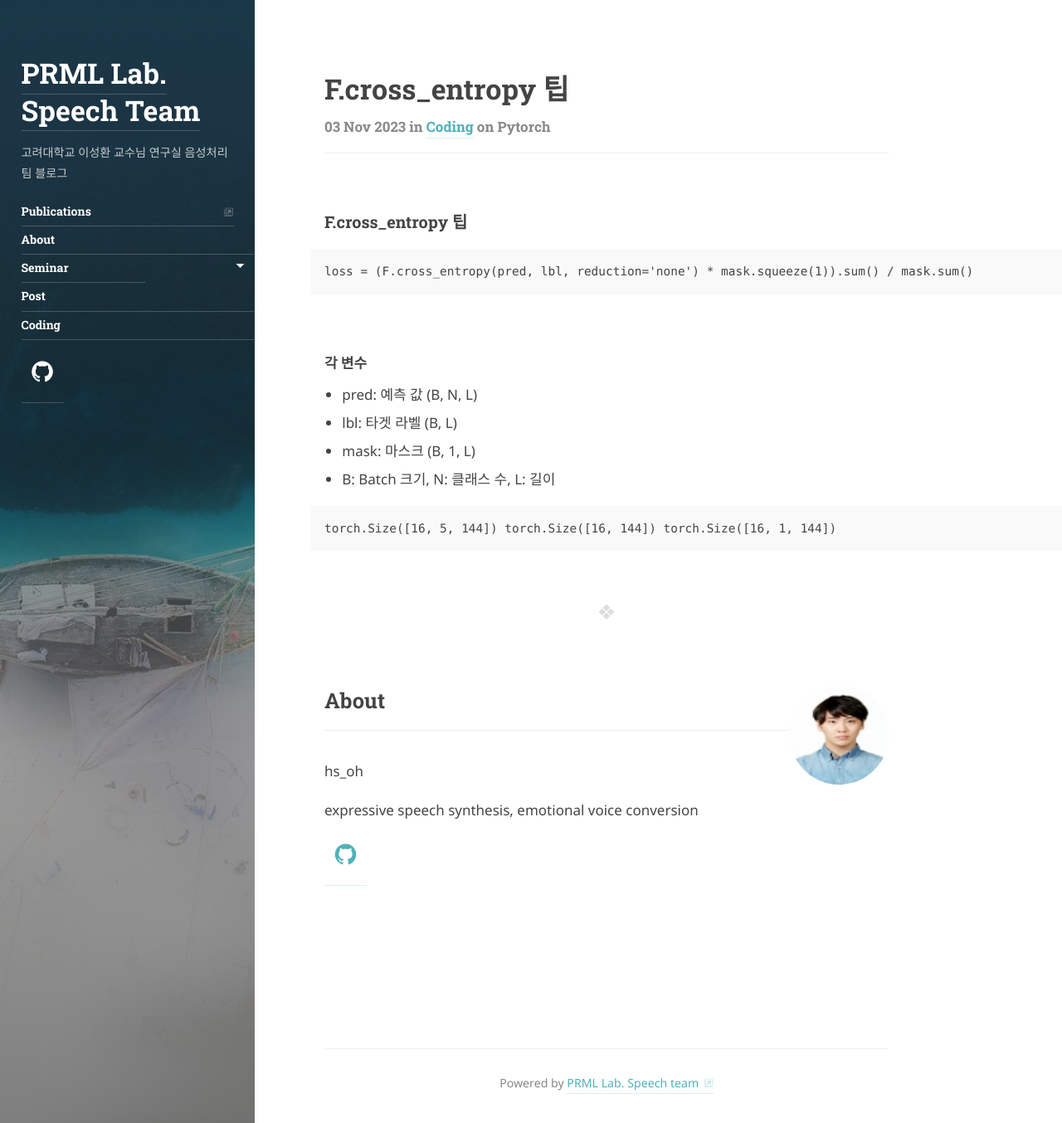
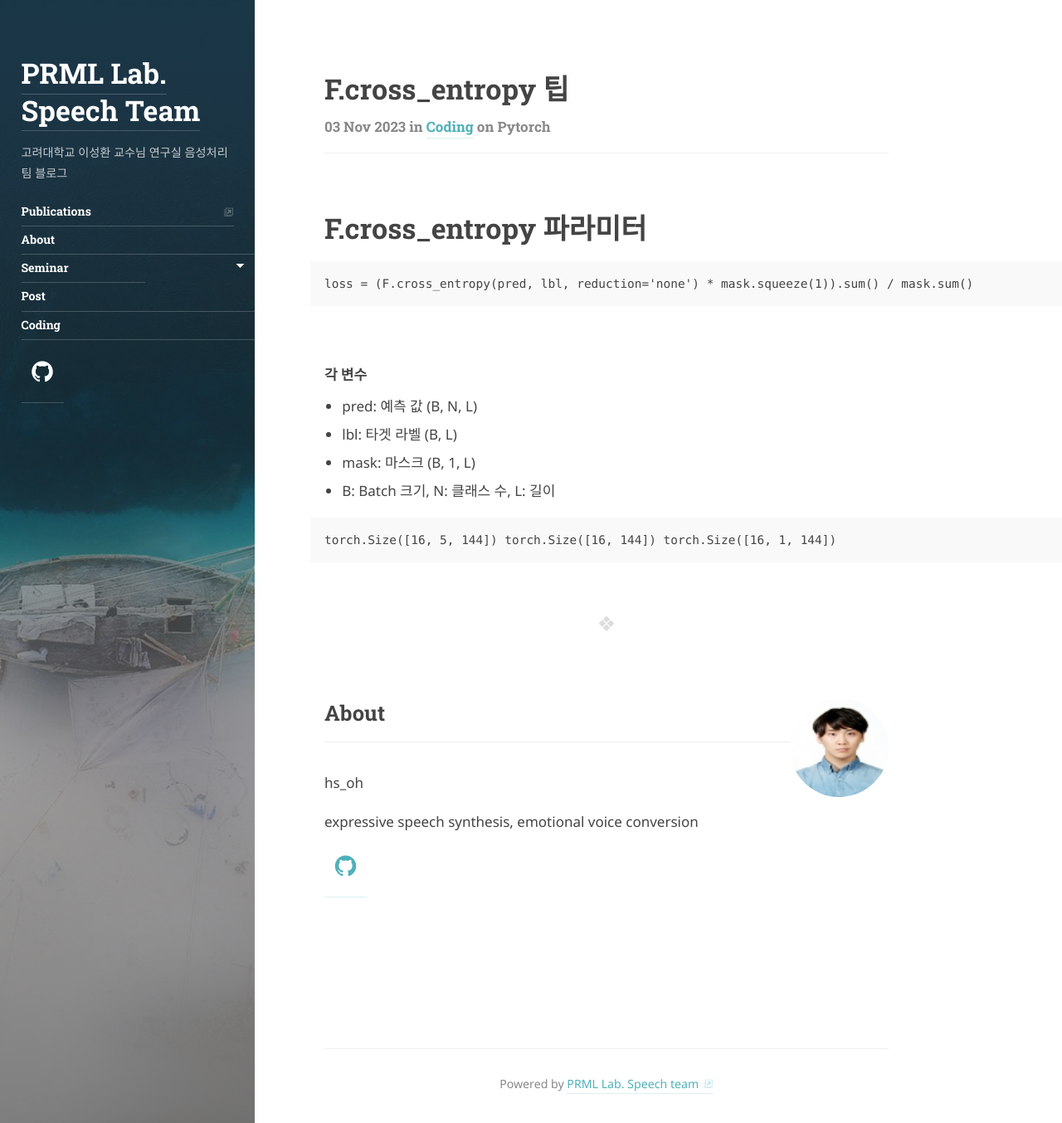
Before and after one commit to speech-team-korea/speech-team-korea.github.io, a Jekyll site: the page built from _posts/coding/2023-11-03-cross-entropy.md, in a window 1280 px wide and 1354 px high. Shown: the whole window at 83% size. Built offline with Jekyll 4.4.1, drawn with Linux system fonts in a browser that asks for light colours; some web fonts are replaced; comment, search, counter and statistics services are not loaded.

Commit message:
Update 2023-11-03-cross-entropy.md

````diff
--- a/_posts/coding/2023-11-03-cross-entropy.md
+++ b/_posts/coding/2023-11-03-cross-entropy.md
@@ -7,7 +7,8 @@ author: hs_oh
 comments: true
 ---
 
-### F.cross_entropy 팁
+<!-- ### F.cross_entropy 팁 -->
+# F.cross_entropy 파라미터
 
 ```
 loss = (F.cross_entropy(pred, lbl, reduction='none') * mask.squeeze(1)).sum() / mask.sum()
````
